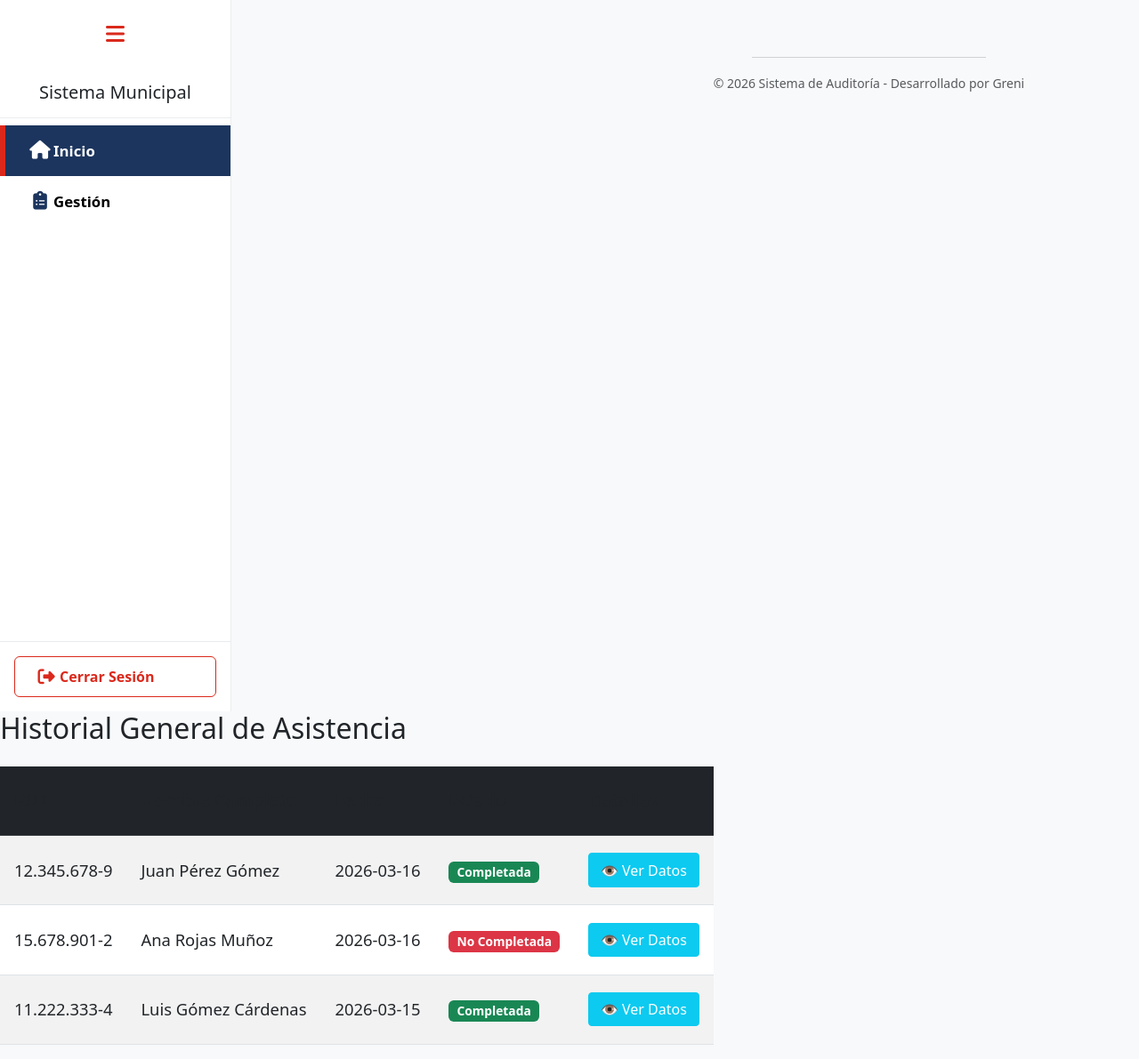
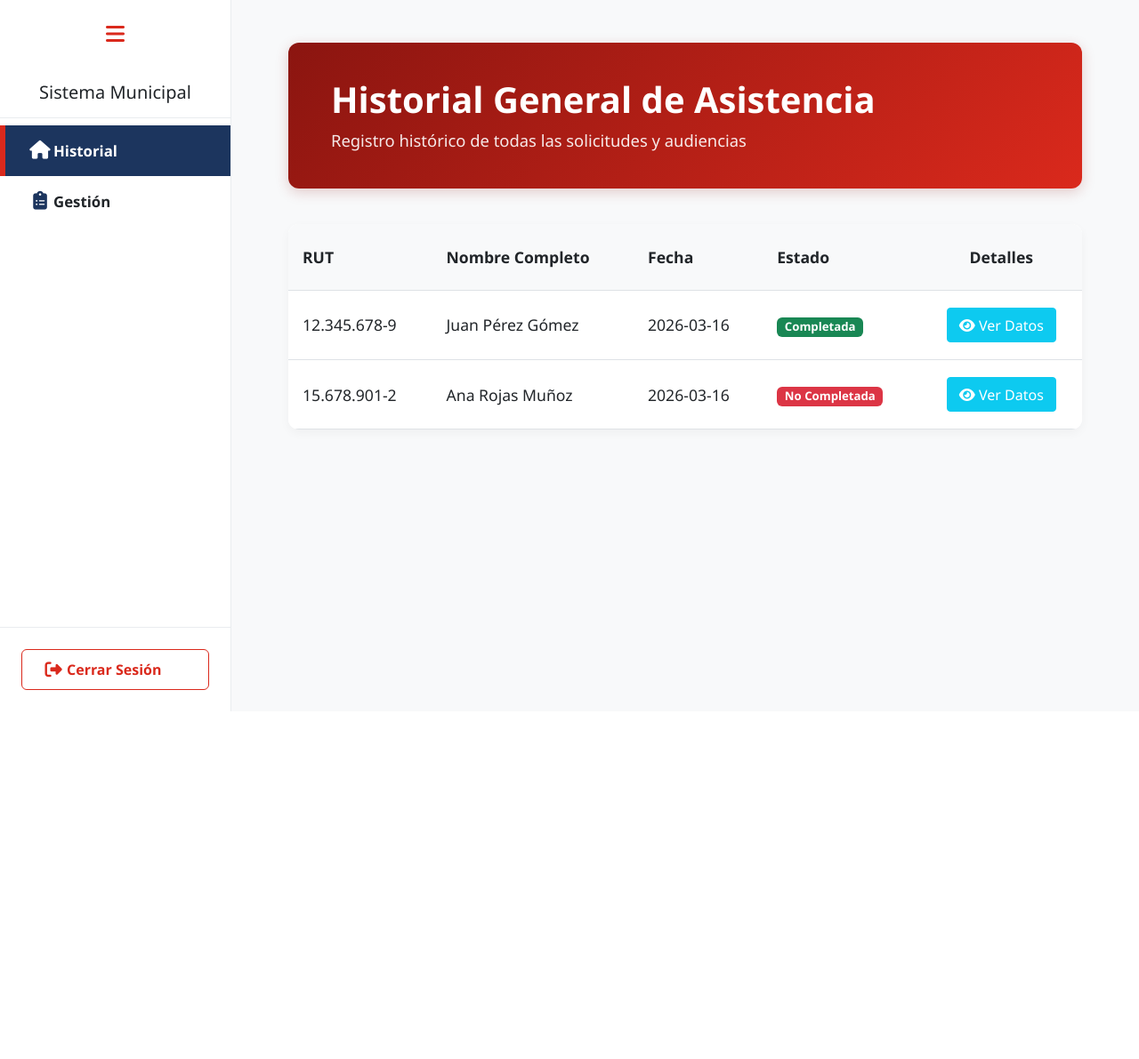
Before and after one commit to MYBDesarrolloTIC/MaquetaAuditoria, a PHP site: page /view/VistaHistorialAuditoria.php in a window 1280 px wide. Shown: the whole page at 89% size. After the commit the page ends 800 px from the top, so only its background shows below. Run offline with PHP 8.4, Linux system fonts and the light colour scheme.

Commit message:
js de vista historial y gestion
avance 3 fronen

```diff
--- a/assets/css/Styles.css
+++ b/assets/css/Styles.css
@@ -6,60 +6,32 @@
     --yb-red-dark: #8b1510; /* Rojo oscuro formal para encabezados */
     --yb-blue: #1c355e; /* Azul oscuro para menú activo y botones */
     --yb-black: #212529; /* Negro suave para textos */
+    --yb-gray-bg: #f4f7f6; /* Gris claro de fondo */
+    --sidebar-width: 260px; /* Ancho del menú expandido */
 }
 
-body {
-    background-color: #f4f7f6 !important;
-    overflow: hidden; /* Evita doble scroll en la ventana principal */
-    display: flex; /* Asegura que el layout principal funcione con el sidebar */
+/* Reset básico y configuración del body */
+body, html {
+    margin: 0;
+    padding: 0;
+    height: 100vh;
+    background-color: var(--yb-gray-bg) !important;
+    font-family: 'Segoe UI', Roboto, Helvetica, Arial, sans-serif;
+    overflow: hidden; /* Evita el doble scroll en la ventana principal */
+    /* Nota: NO usar display: flex aquí para evitar colapso visual */
 }
 
 /* =========================================
-   SCROLLBAR PERSONALIZADO
+   2. ESTRUCTURA MAESTRA (FLEXBOX LAYOUT)
    ========================================= */
-::-webkit-scrollbar {
-    width: 8px;
-    height: 8px;
+/* Contenedor principal que envuelve al Sidebar y al Main Content */
+.app-wrapper {
+    display: flex;
+    flex-direction: row;
+    width: 100%;
+    height: 100vh;
+    overflow: hidden;
 }
-::-webkit-scrollbar-track {
-    background: #f4f7f6;
-}
-::-webkit-scrollbar-thumb {
-    background: rgba(218, 41, 28, 0.4);
-    border-radius: 10px;
-}
-::-webkit-scrollbar-thumb:hover {
-    background: var(--yb-red);
-}
-
-/* =========================================
-   2. UTILIDADES Y COLORES
-   ========================================= */
-.text-danger-yb { color: var(--yb-red) !important; }
-.text-black { color: var(--yb-black) !important; }
-.text-muted { color: #6c757d !important; }
-.text-warning-dark { color: #856404 !important; }
-
-.text-blue-yb { color: var(--yb-red) !important; }
-.bg-blue-yb-light { background-color: rgba(218, 41, 28, 0.1) !important; }
-
-.bg-danger-yb-light { background-color: rgba(218, 41, 28, 0.1) !important; }
-.bg-success-light { background-color: rgba(25, 135, 84, 0.1) !important; }
-.bg-warning-light { background-color: rgba(255, 193, 7, 0.15) !important; }
-
-.border-start-danger { border-left: 5px solid var(--yb-red) !important; }
-.border-start-success { border-left: 5px solid #198754 !important; }
-.border-start-warning { border-left: 5px solid #ffc107 !important; }
-.border-top-danger-yb { border-top: 5px solid var(--yb-red) !important; }
-
-/* Sombra más suave y moderna para las tarjetas y tablas */
-.shadow-sm {
-    box-shadow: 0 4px 12px rgba(0,0,0,0.04) !important;
-}
-
-/* =========================================
-   3. ESTRUCTURA PRINCIPAL (FLEXBOX LAYOUT)
-   ========================================= */
 
 /* SIDEBAR: Lógica del Menú Hamburguesa Hover/Pin */
 .sidebar-yb {
@@ -80,41 +52,60 @@ body {
 /* Expansión del Sidebar (Hover o Anclado con JS) */
 .sidebar-yb:hover,
 .sidebar-yb.pinned {
-    width: 260px;
-}
-
-/* Ocultar elementos de texto cuando está colapsado para que no se vean amontonados */
-.sidebar-yb:not(:hover):not(.pinned) .sidebar-profile-text,
-.sidebar-yb:not(:hover):not(.pinned) .nav-link-yb span,
-.sidebar-yb:not(:hover):not(.pinned) .btn-logout-yb span {
-    opacity: 0;
-    pointer-events: none;
-    transition: opacity 0.2s;
-}
-
-/* Mostrar texto cuando se expande */
-.sidebar-yb:hover .sidebar-profile-text,
-.sidebar-yb:hover .nav-link-yb span,
-.sidebar-yb:hover .btn-logout-yb span,
-.sidebar-yb.pinned .sidebar-profile-text,
-.sidebar-yb.pinned .nav-link-yb span,
-.sidebar-yb.pinned .btn-logout-yb span {
-    opacity: 1;
-    transition: opacity 0.4s 0.1s; /* Ligero retraso para que aparezca suave */
+    width: var(--sidebar-width);
 }
 
 /* CONTENIDO PRINCIPAL */
 .main-content {
-    flex-grow: 1;
+    flex-grow: 1; /* Ocupa todo el espacio restante a la derecha */
     height: 100vh;
-    overflow-y: scroll !important;
+    overflow-y: auto !important; /* El scroll solo ocurre aquí adentro */
     overflow-x: hidden !important;
     padding: 3rem 4rem !important;
     margin: 0 !important;
-    width: auto !important;
     display: block !important;
     animation: fadeInContent 0.6s ease-out; /* Animación de entrada */
 }
+
+/* =========================================
+   SCROLLBAR PERSONALIZADO
+   ========================================= */
+::-webkit-scrollbar {
+    width: 8px;
+    height: 8px;
+}
+::-webkit-scrollbar-track {
+    background: var(--yb-gray-bg);
+}
+::-webkit-scrollbar-thumb {
+    background: rgba(218, 41, 28, 0.4);
+    border-radius: 10px;
+}
+::-webkit-scrollbar-thumb:hover {
+    background: var(--yb-red);
+}
+
+/* =========================================
+   3. UTILIDADES Y COLORES
+   ========================================= */
+.text-danger-yb { color: var(--yb-red) !important; }
+.text-black { color: var(--yb-black) !important; }
+.text-muted { color: #6c757d !important; }
+.text-warning-dark { color: #856404 !important; }
+.text-blue-yb { color: var(--yb-red) !important; }
+
+.bg-blue-yb-light { background-color: rgba(218, 41, 28, 0.1) !important; }
+.bg-danger-yb-light { background-color: rgba(218, 41, 28, 0.1) !important; }
+.bg-success-light { background-color: rgba(25, 135, 84, 0.1) !important; }
+.bg-warning-light { background-color: rgba(255, 193, 7, 0.15) !important; }
+
+.border-start-danger { border-left: 5px solid var(--yb-red) !important; }
+.border-start-success { border-left: 5px solid #198754 !important; }
+.border-start-warning { border-left: 5px solid #ffc107 !important; }
+.border-top-danger-yb { border-top: 5px solid var(--yb-red) !important; }
+
+/* Sombra más suave y moderna */
+.shadow-sm { box-shadow: 0 4px 12px rgba(0,0,0,0.04) !important; }
 
 /* Animación global de entrada de las vistas */
 @keyframes fadeInContent {
@@ -159,6 +168,7 @@ body {
 .sidebar-nav {
     padding-top: 0.5rem;
     flex-grow: 1;
+    overflow-y: auto;
 }
 
 .nav-link-yb {
@@ -166,7 +176,7 @@ body {
     align-items: center;
     width: 100%;
     padding: 16px 24px;
-    color: #000000 !important;
+    color: var(--yb-black) !important;
     font-weight: 600;
     font-size: 1.05rem;
     text-decoration: none;
@@ -193,19 +203,17 @@ body {
     border-left: 6px solid var(--yb-red) !important;
 }
 
-.nav-link-yb.active i {
-    color: #ffffff !important;
-}
+.nav-link-yb.active i { color: #ffffff !important; }
 
 .sidebar-footer {
-    padding: 1rem;
+    padding: 1.5rem;
     border-top: 1px solid #e9ecef;
 }
 
 .btn-logout-yb {
     display: flex;
     align-items: center;
-    justify-content: center; /* Centrado cuando está colapsado */
+    justify-content: center;
     width: 100%;
     padding: 10px;
     color: var(--yb-red);
@@ -241,20 +248,17 @@ body {
    5. ENCABEZADOS DE VISTA (Recuadro Rojo)
    ========================================= */
 .header-seccion {
-    background-color: var(--yb-red-dark) !important;
+    background: linear-gradient(135deg, var(--yb-red-dark) 0%, var(--yb-red) 100%) !important;
     padding: 2.5rem 3rem !important;
-    border-radius: 10px;
+    border-radius: 12px;
     border: none !important;
     margin-bottom: 2.5rem !important;
     display: flex !important;
     justify-content: space-between !important;
     align-items: center !important;
     flex-wrap: wrap;
+    box-shadow: 0 4px 15px rgba(139, 21, 16, 0.2);
     transition: transform 0.3s ease, box-shadow 0.3s ease;
-}
-
-.header-seccion:hover {
-    box-shadow: 0 10px 20px rgba(139, 21, 16, 0.2) !important;
 }
 
 .header-seccion h1,
@@ -324,53 +323,38 @@ body {
     display: flex;
     align-items: center;
     justify-content: center;
-    margin-top: -85px;
+    margin: -85px auto 20px auto;
     border: 5px solid #eaeff4;
     transition: transform 0.4s ease;
 }
 
-.login-card:hover .user-icon-wrapper {
-    transform: rotate(360deg); /* Animación juguetona al hacer hover en el login */
-}
-
-.user-icon-wrapper i {
-    font-size: 4rem;
-    line-height: 1;
-}
+.login-card:hover .user-icon-wrapper { transform: rotate(360deg); }
+.user-icon-wrapper i { font-size: 4rem; line-height: 1; }
 
 .login-card .form-control {
     padding: 12px 15px;
     font-weight: 500;
     transition: border-color 0.3s, box-shadow 0.3s;
 }
-
 .login-card .form-control:focus {
     border-color: var(--yb-red);
     box-shadow: 0 0 0 0.25rem rgba(218, 41, 28, 0.25);
 }
-
-.login-card .input-group-text {
-    padding-left: 15px;
-    padding-right: 15px;
-    font-size: 1.2rem;
-}
+.login-card .input-group-text { padding-left: 15px; padding-right: 15px; font-size: 1.2rem; }
 
 /* =========================================
    ANIMACIÓN GENERAL PARA TODOS LOS BOTONES
    ========================================= */
-.btn {
-    transition: transform 0.2s ease, box-shadow 0.2s ease, background-color 0.2s ease;
-}
-.btn:active {
-    transform: scale(0.95) !important; /* Efecto de pulsación */
-}
+.btn { transition: transform 0.2s ease, box-shadow 0.2s ease, background-color 0.2s ease; }
+.btn:active { transform: scale(0.95) !important; }
 
 /* =========================================
-   11. TARJETAS DEL USUARIO Y TABLAS CRUD
+   7. TARJETAS DASHBOARD Y TABLAS CRUD
    ========================================= */
 .card, .card-dash {
     border-radius: 12px;
     min-height: 160px;
+    border: none;
     transition: transform 0.3s ease, box-shadow 0.3s ease;
 }
 
@@ -386,27 +370,18 @@ body {
 .card-dash h2 { font-size: 3.5rem !important; margin-top: 5px; }
 
 /* =========================================
-   12. TABLAS CRUD (VISTAS DE DATOS)
+   TABLAS CRUD
    ========================================= */
-.table {
-    font-size: 1.15rem !important;
-}
+.table { font-size: 1.1rem !important; background: white; border-radius: 12px; overflow: hidden; }
 .table th {
     padding: 1.5rem 1rem !important;
-    font-size: 1.2rem !important;
     font-weight: 700 !important;
+    background-color: #f8f9fa;
     color: var(--yb-black) !important;
 }
-.table td {
-    padding: 1.2rem 1rem !important;
-    vertical-align: middle !important;
-    transition: background-color 0.2s;
-}
+.table td { padding: 1.2rem 1rem !important; vertical-align: middle !important; transition: background-color 0.2s; }
 
-/* Efecto hover suave para filas de tablas */
-.table-hover tbody tr {
-    transition: transform 0.2s ease, background-color 0.2s ease, box-shadow 0.2s ease;
-}
+.table-hover tbody tr { transition: transform 0.2s ease, background-color 0.2s ease, box-shadow 0.2s ease; }
 .table-hover tbody tr:hover {
     transform: scale(1.01);
     background-color: #ffffff !important;
--- a/view/VistaHistorialAuditoria.php
+++ b/view/VistaHistorialAuditoria.php
@@ -1,61 +1,62 @@
 <?php
+// 1. Cargamos el Header (Trae todo el diseño, el Menú y abre la etiqueta <main>)
 include 'includes/Header.php';
 ?>
-<!DOCTYPE html>
-<html lang="es">
-<head>
-    <meta charset="UTF-8">
-    <title>Historial General de Auditoría</title>
-    <link rel="stylesheet" href="../controller/assets/css/Styles.css">
-    <link href="https://cdn.jsdelivr.net/npm/bootstrap@5.3.0/dist/css/bootstrap.min.css" rel="stylesheet">
-</head>
-<body>
 
-    <?php include 'includes/Menu.php'; ?>
+    <div class="header-seccion">
+        <div>
+            <h1>Historial General de Asistencia</h1>
+            <p>Registro histórico de todas las solicitudes y audiencias</p>
+        </div>
+        <div>
+            </div>
+    </div>
 
-    <div class="content-wrapper">
-        <h2>Historial General de Asistencia</h2>
-        <table class="table table-striped mt-4" id="tabla-historial-general">
-            <thead class="table-dark">
+    <div class="card shadow-sm border-0 mb-5">
+        <div class="table-responsive">
+            <table class="table table-hover mb-0" id="tabla-historial-general">
+                <thead class="bg-light">
                     <tr>
-                    <th>RUT</th>
+                        <th class="ps-4">RUT</th>
                         <th>Nombre Completo</th>
                         <th>Fecha</th>
                         <th>Estado</th>
-                    <th>Detalles</th>
+                        <th class="text-center">Detalles</th>
                     </tr>
                 </thead>
                 <tbody>
                     <tr>
-                    <td>12.345.678-9</td>
+                        <td class="ps-4">12.345.678-9</td>
                         <td>Juan Pérez Gómez</td>
                         <td>2026-03-16</td>
                         <td><span class="badge bg-success">Completada</span></td>
-                    <td><button class="btn btn-info btn-sm text-white" data-bs-toggle="modal" data-bs-target="#modalDetalle">👁️ Ver Datos</button></td>
+                        <td class="text-center">
+                            <button class="btn btn-info btn-sm text-white" data-bs-toggle="modal" data-bs-target="#modalDetalle">
+                                <i class="fas fa-eye"></i> Ver Datos
+                            </button>
+                        </td>
                     </tr>
                     <tr>
-                    <td>15.678.901-2</td>
+                        <td class="ps-4">15.678.901-2</td>
                         <td>Ana Rojas Muñoz</td>
                         <td>2026-03-16</td>
                         <td><span class="badge bg-danger">No Completada</span></td>
-                    <td><button class="btn btn-info btn-sm text-white" data-bs-toggle="modal" data-bs-target="#modalDetalle">👁️ Ver Datos</button></td>
-                </tr>
-                <tr>
-                    <td>11.222.333-4</td>
-                    <td>Luis Gómez Cárdenas</td>
-                    <td>2026-03-15</td>
-                    <td><span class="badge bg-success">Completada</span></td>
-                    <td><button class="btn btn-info btn-sm text-white" data-bs-toggle="modal" data-bs-target="#modalDetalle">👁️ Ver Datos</button></td>
+                        <td class="text-center">
+                            <button class="btn btn-info btn-sm text-white" data-bs-toggle="modal" data-bs-target="#modalDetalle">
+                                <i class="fas fa-eye"></i> Ver Datos
+                            </button>
+                        </td>
                     </tr>
                 </tbody>
             </table>
         </div>
+    </div>
 
     <div class="modal fade" id="modalDetalle" tabindex="-1">
         <div class="modal-dialog">
-            <div class="modal-content">
-                <div class="modal-header">
-                    <h5 class="modal-title">Detalle de Solicitud</h5>
+            <div class="modal-content border-0 shadow">
+                <div class="modal-header bg-light">
+                    <h5 class="modal-title fw-bold text-black"><i class="fas fa-file-alt text-primary me-2"></i> Detalle de Solicitud</h5>
                     <button type="button" class="btn-close" data-bs-dismiss="modal"></button>
                 </div>
                 <div class="modal-body" id="contenido-detalle-modal">
@@ -64,17 +65,15 @@ include 'includes/Header.php';
                     <p><strong>Fecha y Hora:</strong> 16-03-2026 a las 10:30 hrs.</p>
                     <hr>
                     <p><strong>Motivo Extenso:</strong> Solicitud de fondos municipales para la reparación de la techumbre de la junta de vecinos #14 debido a los últimos temporales.</p>
-                    <p><strong>Resolución / Estado:</strong> Completada. Derivado a Dirección de Obras.</p>
+                    <p class="mb-0"><strong>Resolución / Estado:</strong> Completada. Derivado a Dirección de Obras.</p>
                 </div>
             </div>
         </div>
     </div>
 
     <script src="../controller/assets/script.js/Historial.js"></script>
-    <script src="https://cdn.jsdelivr.net/npm/bootstrap@5.3.0/dist/js/bootstrap.bundle.min.js"></script>
 
 <?php
+// 2. Cargamos el Footer (Cierra el <main>, el contenedor y carga JS de Bootstrap)
 include 'includes/Footer.php';
 ?>
-</body>
-</html>
--- a/view/includes/Footer.php
+++ b/view/includes/Footer.php
@@ -1,10 +1,10 @@
-</div> <footer class="text-center text-muted mt-5 mb-3">
+</main> </div> <footer class="text-center text-muted mt-5 mb-3">
         <hr class="w-75 mx-auto">
-        <small>&copy; <?php echo date('Y'); ?> Sistema de Auditoría - Desarrollado por Greni</small>
+        <small>&copy; <?php echo date('Y'); ?> Sistema de Auditoría</small>
     </footer>
 
     <script src="https://cdn.jsdelivr.net/npm/bootstrap@5.3.0/dist/js/bootstrap.bundle.min.js"></script>
+    <script src="../assets/script.js/Menu.js"></script>
 
-    <script src="../controller/assets/script.js/Menu.js"></script>
 </body>
 </html>
--- a/view/includes/Header.php
+++ b/view/includes/Header.php
@@ -6,7 +6,11 @@
     <title>Sistema de Gestión Municipal</title>
     <link href="https://cdn.jsdelivr.net/npm/bootstrap@5.3.0/dist/css/bootstrap.min.css" rel="stylesheet">
     <link rel="stylesheet" href="https://cdnjs.cloudflare.com/ajax/libs/font-awesome/6.4.0/css/all.min.css">
-    <link rel="stylesheet" href="../controller/assets/css/Styles.css">
+    <link rel="stylesheet" href="../assets/css/Styles.css">
 </head>
 <body class="bg-light">
     <div class="app-wrapper">
+
+        <?php include 'includes/Menu.php'; ?>
+
+        <main class="main-content">
--- a/view/includes/Menu.php
+++ b/view/includes/Menu.php
@@ -9,8 +9,8 @@
     </div>
 
     <div class="sidebar-nav">
-        <a href="VistaListaAuditoria.php" class="nav-link-yb active">
-            <i class="fas fa-home"></i> <span>Inicio</span>
+        <a href="VistaHistorialAuditoria.php" class="nav-link-yb active">
+            <i class="fas fa-home"></i> <span>Historial</span>
         </a>
         <a href="VistaGestionAuditoria.php" class="nav-link-yb">
             <i class="fas fa-clipboard-list"></i> <span>Gestión</span>
```
Also changed, not shown: other parts of assets/css/Styles.css (+38 -53 lines), assets/js/GestionAudiencia.js (+118 -0 lines), assets/js/Historial.js (+75 -0 lines), model/api.js (+56 -0 lines). Lines whose indentation alone changed are shown as unchanged.
